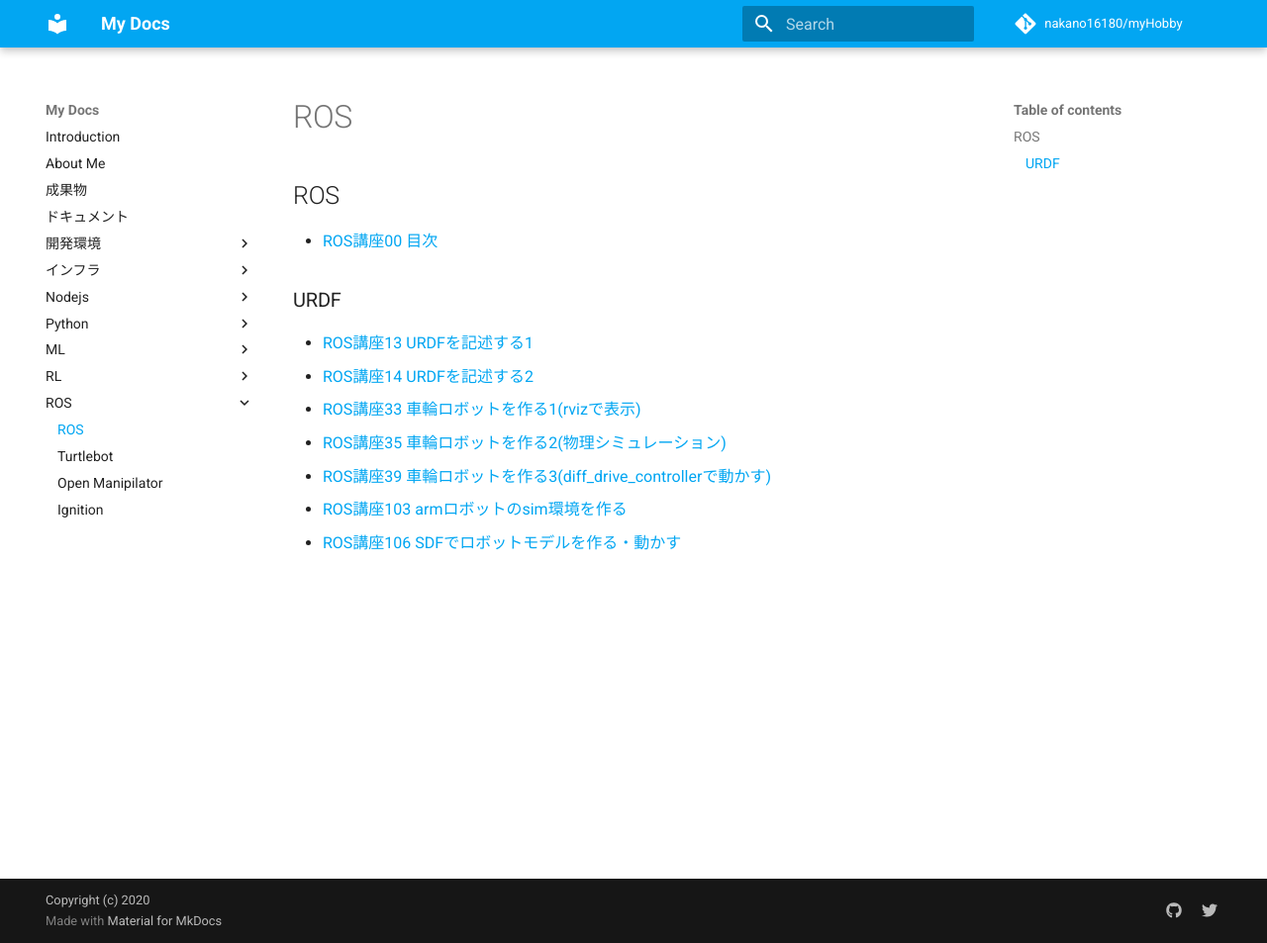
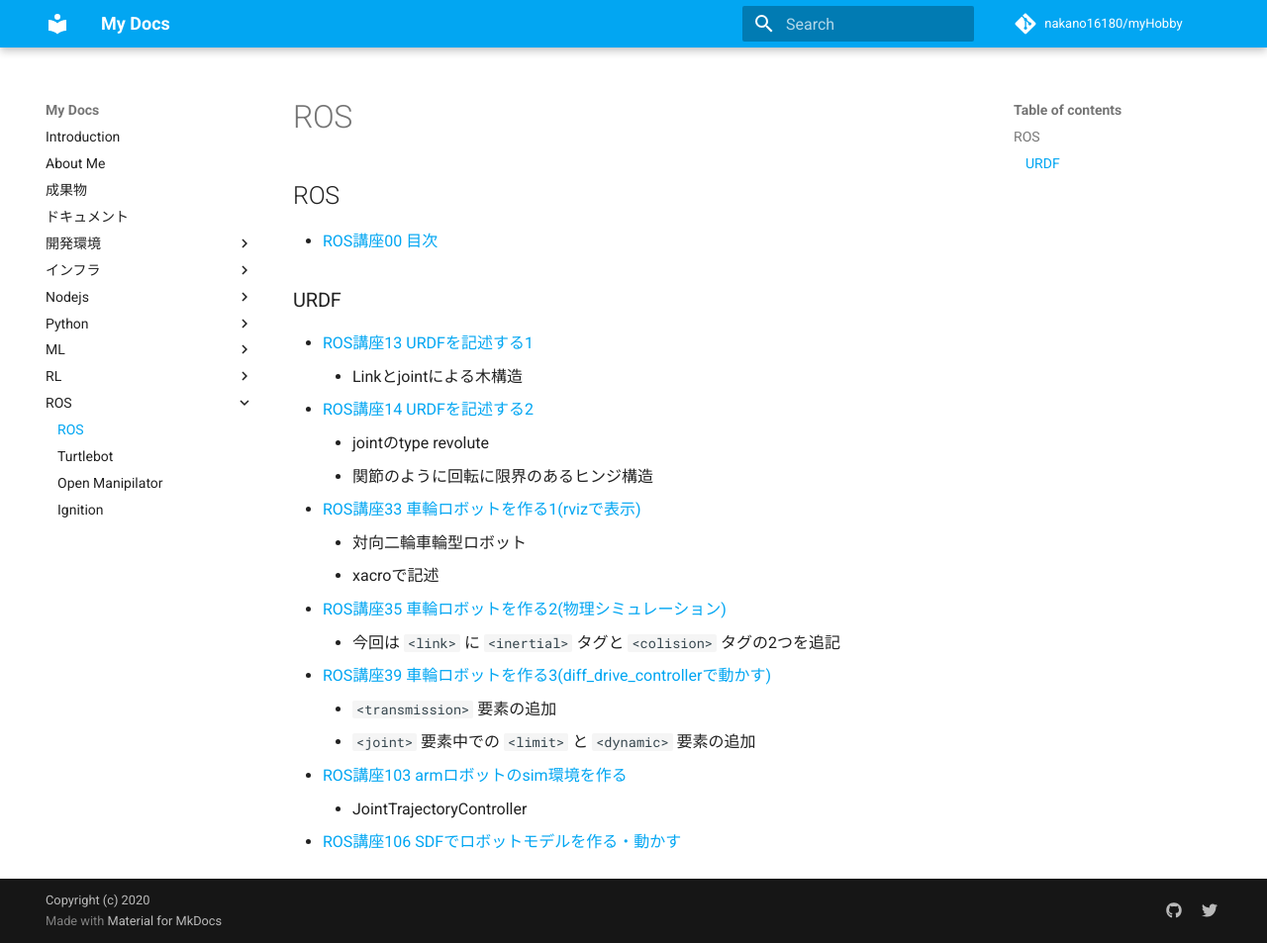
Before and after one commit to nakano16180/myHobby, an MkDocs documentation site: the page built from docs/ROS/ros.md, in a window 1280 px wide and 953 px high. Shown: the whole window at 99% size. Built offline with MkDocs 1.6.1 and Material for MkDocs 9.7.7, drawn with Linux system fonts in a browser that asks for light colours; comment, search, counter and statistics services are not loaded.

Commit message:
update ros

````diff
--- a/docs/ROS/ros.md
+++ b/docs/ROS/ros.md
@@ -3,9 +3,18 @@
 
 ### URDF
   - [ROS講座13 URDFを記述する1](https://qiita.com/srs/items/35bbaadd6c4be1e39bb9)
+    - Linkとjointによる木構造
   - [ROS講座14 URDFを記述する2](https://qiita.com/srs/items/77f378230bf856a3625c)
+    - jointのtype revolute
+    - 関節のように回転に限界のあるヒンジ構造
   - [ROS講座33 車輪ロボットを作る1(rvizで表示)](https://qiita.com/srs/items/c1065543228e95be1a0f)
+    - 対向二輪車輪型ロボット
+    - xacroで記述
   - [ROS講座35 車輪ロボットを作る2(物理シミュレーション)](https://qiita.com/srs/items/8fd145aeab1ef07ca239)
+    - 今回は ```<link>``` に ```<inertial>``` タグと ```<colision>``` タグの2つを追記
   - [ROS講座39 車輪ロボットを作る3(diff_drive_controllerで動かす)](https://qiita.com/srs/items/9a1d3bc6f3d381c4d40b)
+    - ```<transmission>``` 要素の追加
+    - ```<joint>``` 要素中での ```<limit>``` と ```<dynamic>``` 要素の追加
   - [ROS講座103 armロボットのsim環境を作る](https://qiita.com/srs/items/42828b2d556dae146b20)
+    - JointTrajectoryController
   - [ROS講座106 SDFでロボットモデルを作る・動かす](https://qiita.com/srs/items/169822609e6a21d2e336)
````
